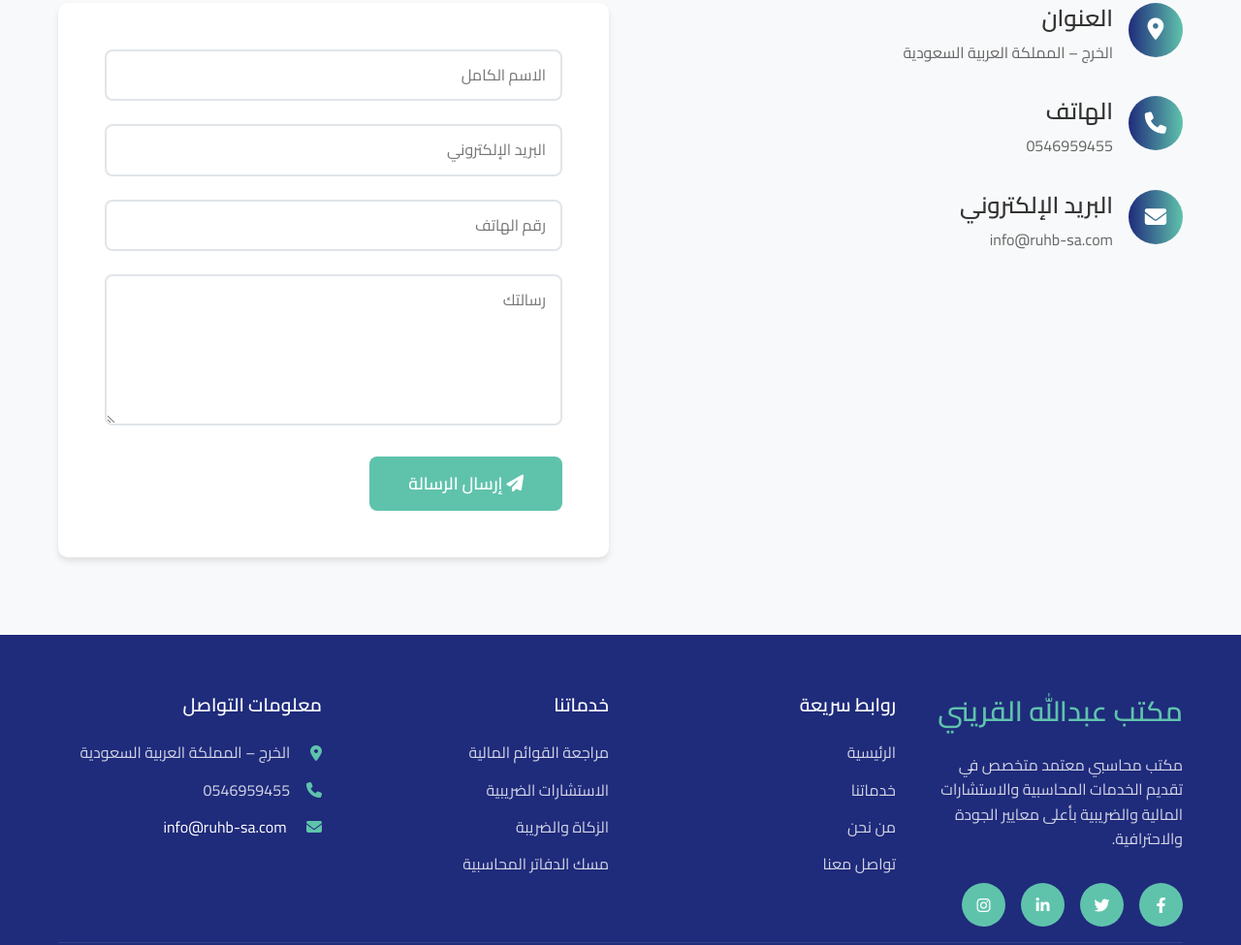
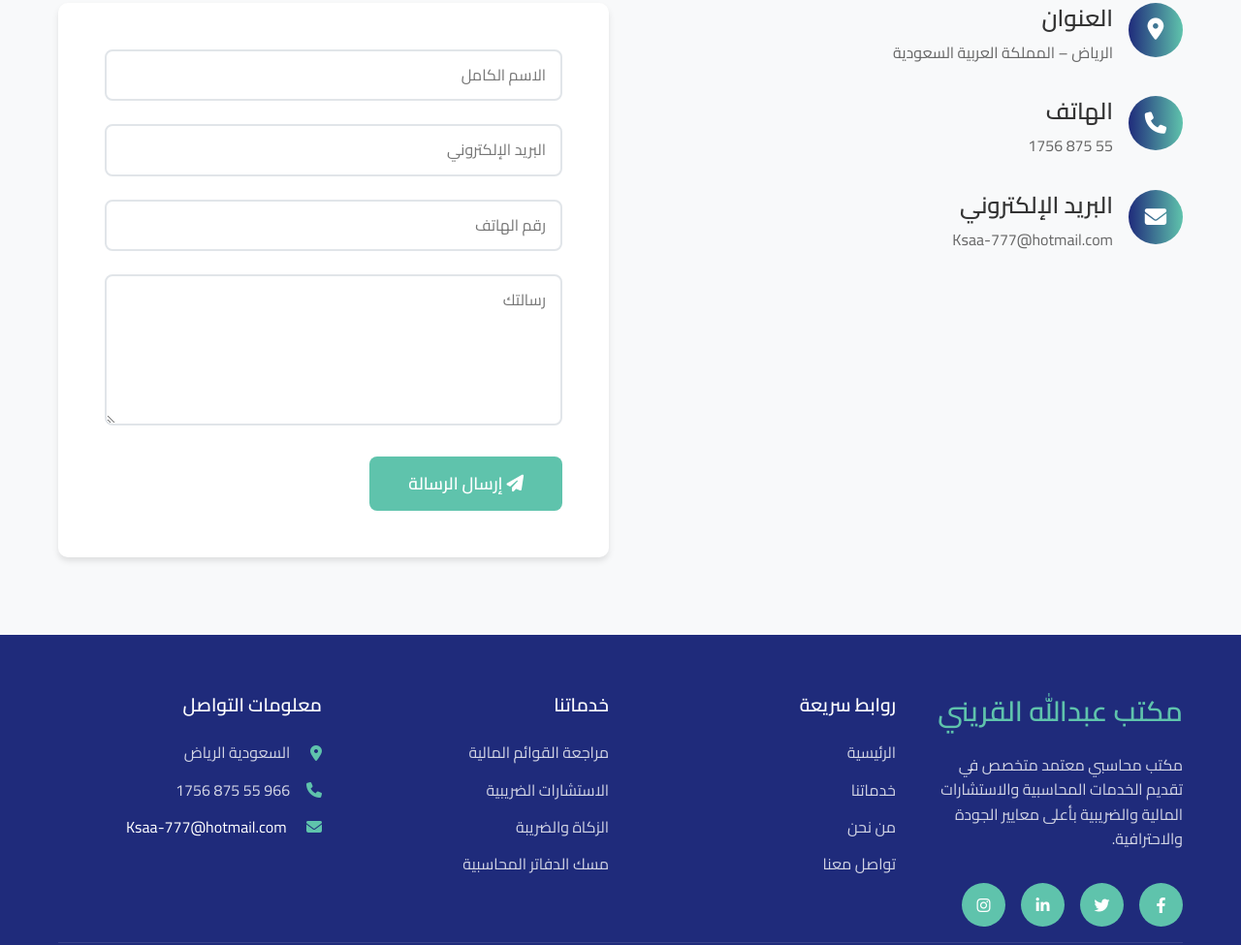
Before and after one commit to AbdallhElzayat2020/al-quranini_frontend, a plain HTML site: page index.html in a window 1280 px wide. Shown: the part 4501-5476 px from the top of the page at 97% size. Drawn offline with nearby package versions, Linux system fonts and the light colour scheme.

Commit message:
Update contact information in index.html: changed address to Riyadh, updated phone number format, and modified email address.

```diff
--- a/index.html
+++ b/index.html
@@ -462,7 +462,7 @@
                             </div>
                             <div class="contact-details">
                                 <h4>العنوان</h4>
-                                <p>الخرج – المملكة العربية السعودية</p>
+                                <p>الرياض – المملكة العربية السعودية</p>
                             </div>
                         </div>
                         <div class="contact-item">
@@ -471,7 +471,9 @@
                             </div>
                             <div class="contact-details">
                                 <h4>الهاتف</h4>
-                                <p>0546959455</p>
+                                <p>
+                                    55 875 1756
+                                </p>
                             </div>
                         </div>
                         <div class="contact-item">
@@ -480,7 +482,7 @@
                             </div>
                             <div class="contact-details">
                                 <h4>البريد الإلكتروني</h4>
-                                <p>info@ruhb-sa.com</p>
+                                <p>Ksaa-777@hotmail.com</p>
                             </div>
                         </div>
                     </div>
@@ -562,10 +564,11 @@
                         <div class="contact-info-footer">
                             <p>
                                 <i class="fas fa-map-marker-alt"></i>
-                                الخرج – المملكة العربية السعودية
+                                السعودية الرياض
                             </p>
-                            <p><i class="fas fa-phone"></i>0546959455</p>
-                            <a href="mailto:info@ruhb-sa.com"><i class="fas fa-envelope"></i> info@ruhb-sa.com</a>
+                            <p><i class="fas fa-phone"></i>966 55 875 1756</p>
+                            <a href="mailto:Ksaa-777@hotmail.com"><i class="fas fa-envelope"></i>
+                                Ksaa-777@hotmail.com</a>
                         </div>
                     </div>
                 </div>
@@ -574,8 +577,7 @@
             <div class="footer-bottom">
                 <p style="color: white">
                     &copy; التصميم والبرمجة بواسطة
-                    <a style="color: var(--accent)" href="https://mostaql.com/u/Abdallh_Elzayat/portfolio"
-                        target="_blank">عبدالله الزيات</a>
+                    <a style="color: var(--accent)" href="" target="_blank">عبدالله الزيات</a>
                 </p>
             </div>
         </div>
```
